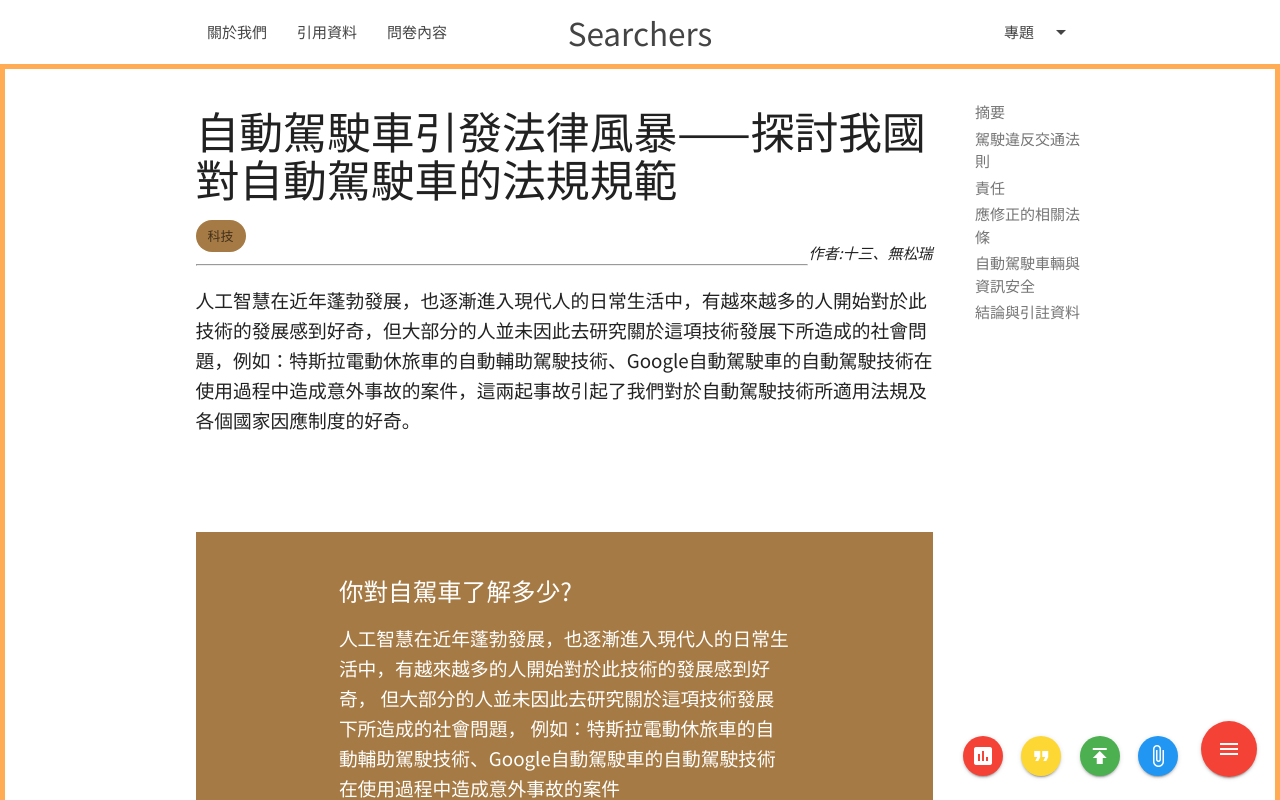
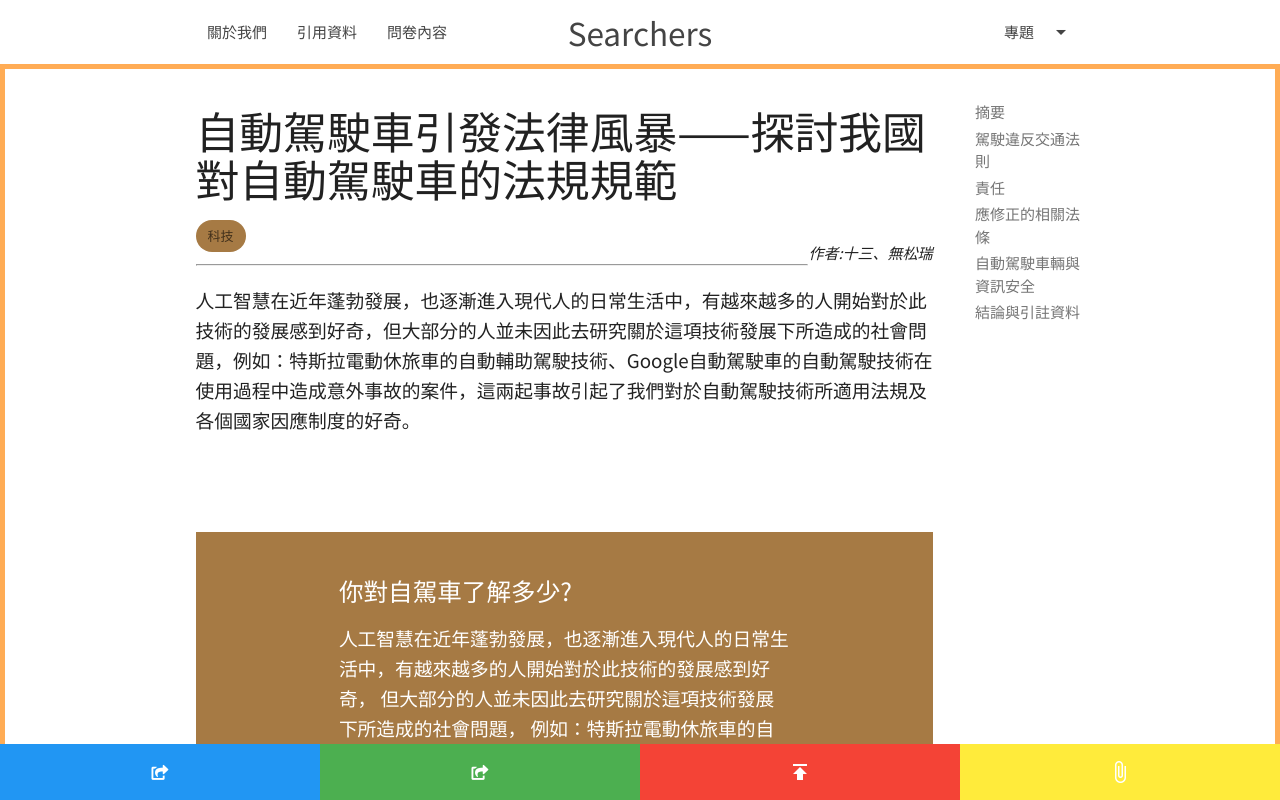
Before and after one commit to twyaya/researcher, a plain HTML site: page AUTO.html in a window 1280 px wide. Both pictures are taken after a click on the link "menu". Shown: the top 800 px of the page. Drawn offline with nearby package versions, Linux system fonts and the light colour scheme; grey boxes are pictures that could not be loaded.

Commit message:
分享按鈕

```diff
--- a/AUTO.html
+++ b/AUTO.html
@@ -8,6 +8,9 @@
 		<link href="css/materialize.css" type="text/css" rel="stylesheet" media="screen,projection"/>
 		<link href="css/style.css" type="text/css" rel="stylesheet" media="screen,projection"/>
 		<link href="https://fonts.googleapis.com/css?family=Noto+Sans+TC&display=swap" rel="stylesheet">
+		<link rel="stylesheet" href="https://use.fontawesome.com/releases/v5.0.9/css/all.css" integrity="sha384-5SOiIsAziJl6AWe0HWRKTXlfcSHKmYV4RBF18PPJ173Kzn7jzMyFuTtk8JA7QQG1" crossorigin="anonymous"></link>
+		<div id="fb-root"></div>
+<script async defer crossorigin="anonymous" src="https://connect.facebook.net/zh_TW/sdk.js#xfbml=1&version=v7.0&appId=2468610443468065&autoLogAppEvents=1"></script>
 	</head>
 	<style type="text/css">
 
@@ -178,17 +181,17 @@
 						  <br>
 						  <i>作者:十三、無松瑞</i>
 					  </div>
-					    <div class="fixed-action-btn horizontal click-to-toggle">
-					      <a class="btn-floating btn-large red">
-					        <i class="material-icons">menu</i>
-					      </a>
-					      <ul>
-					        <li><a class="btn-floating red"><i class="material-icons">insert_chart</i></a></li>
-					        <li><a class="btn-floating yellow darken-1"><i class="material-icons">format_quote</i></a></li>
-					        <li><a class="btn-floating green"><i class="material-icons">publish</i></a></li>
-					        <li><a class="btn-floating blue"><i class="material-icons">attach_file</i></a></li>
-					      </ul>
-					    </div>
+					  <div class="fixed-action-btn toolbar">
+						<a class="btn-floating btn-large red">
+						  <i class="large material-icons">menu</i>
+						</a>
+						<ul>
+						  <li class="waves-effect waves-light"><div class="blue" data-href="https://twyaya.github.io/resercher/Auto.html" data-layout="button_count" data-size="large"><a target="_blank" href="https://www.facebook.com/sharer/sharer.php?u=https%3A%2F%2Ftwyaya.github.io%2Fresercher%2FAuto.html&amp;src=sdkpreparse" class="fb-xfbml-parse-ignore"><i class="fas fa-share-square"></i></a></div></li>
+						  <li class="waves-effect waves-light green"><a href="#!"><i class="fas fa-share-square"></i></a></li>
+						  <li class="waves-effect waves-light red"><a href="#!"><i class="material-icons">publish</i></a></li>
+						  <li class="waves-effect waves-light yellow"><a href="#!"><i class="material-icons">attach_file</i></a></li>
+						</ul>
+					  </div>
 
 					<hr>
 			        <p>人工智慧在近年蓬勃發展，也逐漸進入現代人的日常生活中，有越來越多的人開始對於此技術的發展感到好奇，但大部分的人並未因此去研究關於這項技術發展下所造成的社會問題，例如：特斯拉電動休旅車的自動輔助駕駛技術、Google自動駕駛車的自動駕駛技術在使用過程中造成意外事故的案件，這兩起事故引起了我們對於自動駕駛技術所適用法規及各個國家因應制度的好奇。
```
